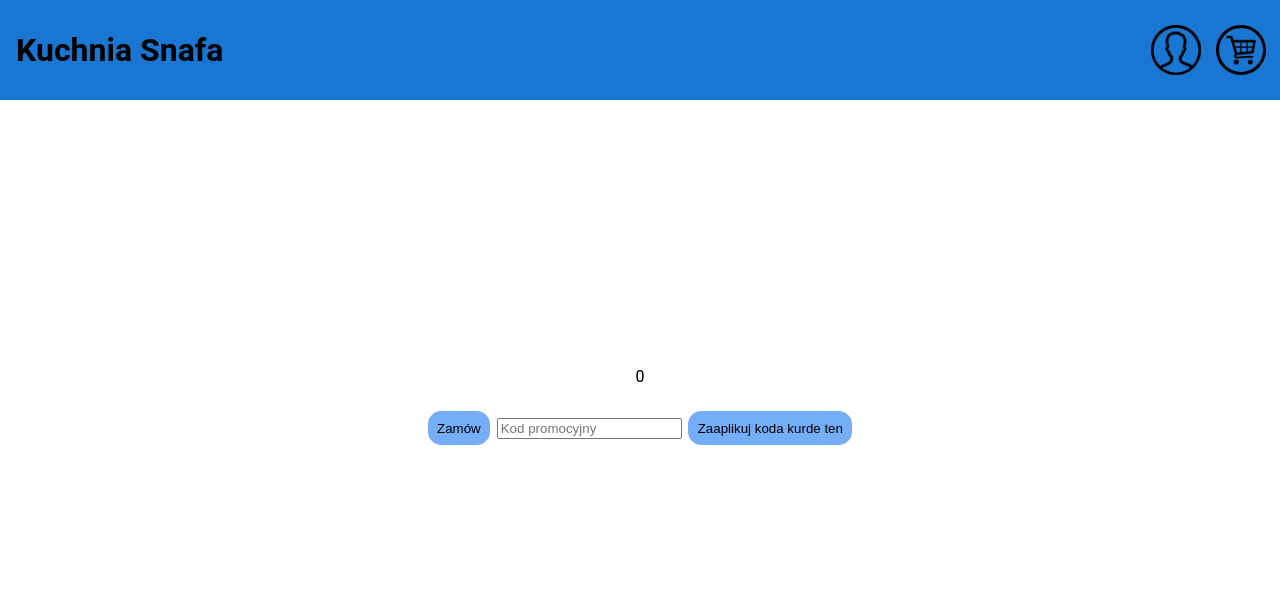
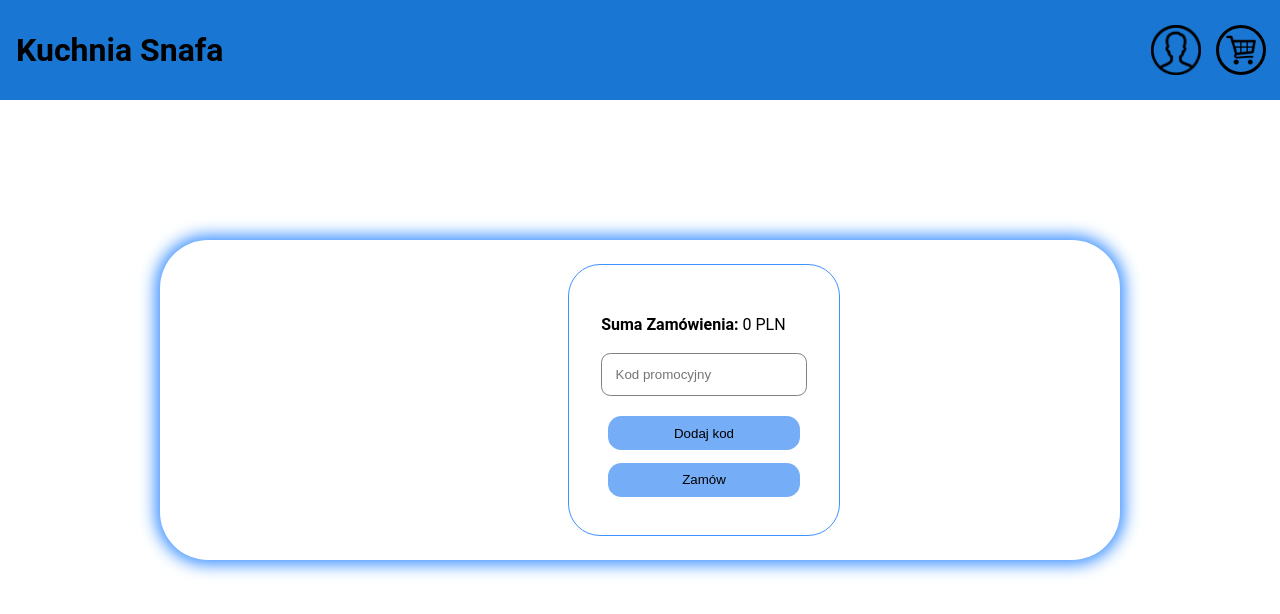
Before and after one commit to Michal-Suhak/KuchniaSnafa-react, a React (Vite) app: page /podsumowanie in a window 1280 px wide. Shown: the top 614 px of the page. Built offline with nearby package versions, Linux system fonts and the light colour scheme.

Commit message:
ShoppingCart and Order styling

```diff
--- a/src/components/Order/Order.tsx
+++ b/src/components/Order/Order.tsx
@@ -3,6 +3,7 @@ import { useState } from "react";
 import { useNavigate } from "react-router-dom";
 import { toast } from "react-toastify";
 import { useAppSelector } from "../../Redux/hooks";
+import "./style.css";
 
 const Order = () => {
   const [validCode, setValidCode] = useState(false);
@@ -47,23 +48,49 @@ const Order = () => {
   };
 
   return (
-    <>
+    <div className="orderWrapper">
+      <div className="productsList">
         {user.offers.map((offer) => (
-        <p key={offer.id}>{offer.title}</p>
+          <div className="product" key={offer.id}>
+            <p>
+              <b>Dieta: </b>
+              {offer.title}
+            </p>
+            <p>
+              <b>Kaloryczność: </b>
+              {offer.calories} Kcal
+            </p>
+            <p>
+              <b>Cena: </b>
+              {offer.price} PLN
+            </p>
+          </div>
         ))}
-      <p>{validCode ? totalPrice * 0.8 : totalPrice}</p>
-      <button type="button" onClick={() => postOrder()}>
-        Zamów
-      </button>
+      </div>
+      <div className="orderingWrapper">
+        <div className="ordering">
+          <p>
+            <b>Suma Zamówienia: </b>
+            {validCode ? totalPrice * 0.8 : totalPrice} PLN
+          </p>
+          <div className="formWrapper">
+            <form className="form">
               <input
                 type="text"
                 placeholder="Kod promocyjny"
                 onChange={(event) => setCodeValue(event.target.value)}
               />
               <button type="button" onClick={() => checkCode(codeValue)}>
-        Zaaplikuj koda kurde ten
+                Dodaj kod
               </button>
-    </>
+              <button type="button" onClick={() => postOrder()}>
+                Zamów
+              </button>
+            </form>
+          </div>
+        </div>
+      </div>
+    </div>
   );
 };
 
--- /dev/null
+++ b/src/components/Order/style.css
@@ -0,0 +1,42 @@
+.orderWrapper {
+  margin: 10em;
+  box-shadow: 0 0 1em 0.3em rgb(63, 146, 255);
+  border-radius: 3em;
+  display: flex;
+  justify-content: center;
+  min-height: 20em;
+  text-align: start;
+}
+.product {
+  border: 1px solid rgb(63, 146, 255);
+  border-radius: 2em;
+  margin: 1em;
+  margin-right: 3em;
+  padding: 0.5em;
+  width: 20em;
+}
+.productsList {
+  flex-direction: column;
+}
+
+.orderingWrapper {
+  min-height: 20em;
+  display: flex;
+  flex-direction: column;
+  justify-content: center;
+  align-content: center;
+}
+
+.ordering {
+  border: 1px solid rgb(63, 146, 255);
+  padding: 2em;
+  margin-left: 8em;
+  border-radius: 2em;
+  display: flex;
+  flex-direction: column;
+}
+.ordering input {
+  padding: 1em;
+  border-radius: 1em;
+  border: 1px solid gray;
+}
--- a/src/components/ShoppingCart/ShoppingCart.tsx
+++ b/src/components/ShoppingCart/ShoppingCart.tsx
@@ -9,8 +9,11 @@ const ShoppingCart = () => {
 
   const navigate = useNavigate();
 
+  const totalPrice = offers.reduce((price, offer) => price + offer.price, 0);
+
   return (
-    <div className="checkoutButton">
+    <>
+      <a className="checkoutButton">
         <img
           src="/cart_icon.png"
           alt="shoppingCart"
@@ -18,13 +21,40 @@ const ShoppingCart = () => {
           height="30px"
           onClick={() => setVisible(!visible)}
         />
-      <div style={{ display: visible ? "flex" : "none" }}>
+      </a>
+
+      {offers.length > 0 && !visible ? (
+        <div className="itemsCount">
+          <span>{offers.length > 9 ? "9+" : offers.length}</span>
+        </div>
+      ) : null}
+
+      {offers.length > 0 && visible ? (
+        <div
+          className="shoppingCartWrapper"
+          style={{ display: visible ? "flex" : "none" }}
+        >
           {offers.map((offer) => (
-          <p key={offer.id}>{offer.title}</p>
+            <div key={offer.id} style={{ padding: "0.25em" }}>
+              {offer.title.toUpperCase()} <b>{offer.price} PLN\dzień</b>
+            </div>
           ))}
-        <button onClick={() => navigate("/podsumowanie")}> podsumowanie</button>
+          <div className="orderInfo">
+            <div>
+              SUMA: <b>{totalPrice} PLN\dzień</b>
+            </div>
+            <button
+              onClick={() => {
+                navigate("/podsumowanie");
+                setVisible(false);
+              }}
+            >
+              Złóż zamówienie
+            </button>
           </div>
         </div>
+      ) : null}
+    </>
   );
 };
 
--- a/src/components/ShoppingCart/styles.css
+++ b/src/components/ShoppingCart/styles.css
@@ -7,4 +7,47 @@
   justify-content: center;
   align-items: center;
   cursor: pointer;
+  position: relative;
+  z-index: 2;
 }
+
+.shoppingCartWrapper {
+  text-align: start;
+  flex-direction: column;
+  background-color: white;
+  width: 22em;
+  padding: 1.5em;
+  position: absolute;
+  top: 18%;
+  right: 2%;
+  border-radius: 1em 2em 1em 1em;
+  z-index: 1;
+  font-size: 0.8rem;
+  border: 0.5px solid black;
+}
+
+.orderInfo {
+  padding-top: 1.5em;
+  flex-direction: row;
+}
+
+.orderInfo button {
+  margin: 0;
+}
+.itemsCount {
+  display: flex;
+  justify-content: center;
+  align-items: center;
+  background-color: white;
+  border: 3px solid black;
+  border-radius: 50%;
+  width: 1em;
+  height: 1em;
+  position: absolute;
+  top: 20%;
+  right: 2.25%;
+  z-index: 3;
+}
+.itemsCount span {
+  margin-top: 0.15em;
+}
```
Lines whose indentation alone changed are shown as unchanged.
